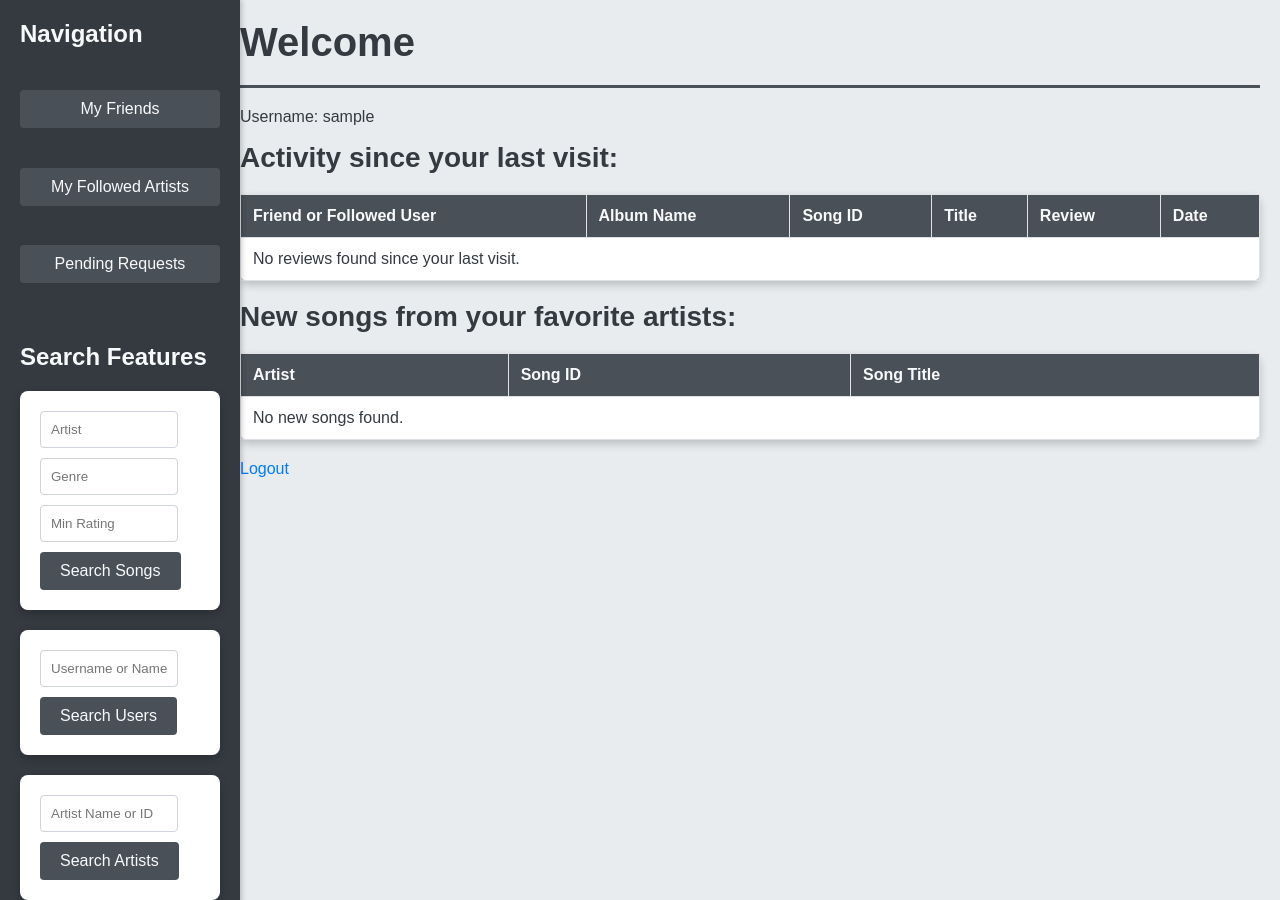
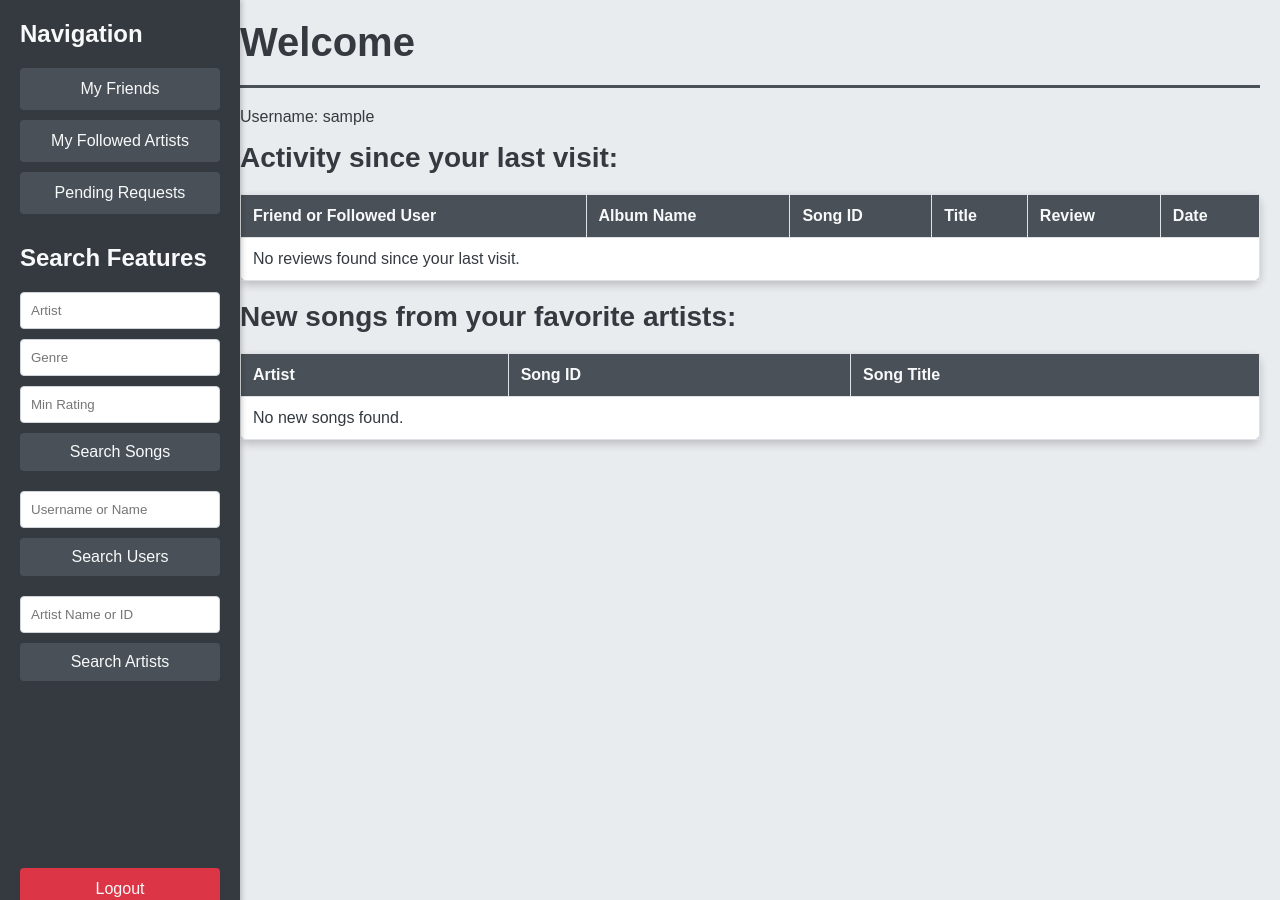
Before and after one commit to devmcdonald/FatEar-web-application, a Flask app: page /home in a window 1280 px wide. Run offline with Flask 3, Linux system fonts and the light colour scheme; the visitor is signed in with stand-in values (Sample User, id 1); data that the repository does not hold is empty; some libraries are stand-ins or nearby versions.

Commit message:
Add logout to dashbar

```diff
--- a/static/css/home.css
+++ b/static/css/home.css
@@ -27,26 +27,29 @@ body {
     box-shadow: 2px 0 5px rgba(0, 0, 0, 0.2);
     display: flex;
     flex-direction: column;
-    justify-content: space-between;
+    justify-content: flex-start;
 }
 
 .sidebar h2 {
     color: #f8f9fa;
     font-size: 1.5em;
     margin-top: 0;
+    margin-bottom: 20px;
 }
 
 .sidebar .btn {
     background-color: #495057;
     color: #f8f9fa;
     border: none;
-    padding: 10px;
+    padding: 12px 20px;
     margin-bottom: 10px;
     border-radius: 4px;
     cursor: pointer;
     text-align: center;
     text-decoration: none;
     display: block;
+    font-size: 1em;
+    transition: background-color 0.3s ease;
 }
 
 .sidebar .btn:hover {
@@ -55,6 +58,44 @@ body {
 
 .sidebar .search-form {
     margin-top: 20px;
+}
+
+.search-form form {
+    margin-bottom: 20px;
+}
+
+.search-form input[type="text"] {
+    padding: 10px;
+    border: 1px solid #ced4da;
+    border-radius: 4px;
+    margin-bottom: 10px;
+    width: 100%;
+    box-sizing: border-box;
+}
+
+.search-form input[type="submit"] {
+    background-color: #495057;
+    color: #f8f9fa;
+    border: none;
+    padding: 10px;
+    border-radius: 4px;
+    cursor: pointer;
+    font-size: 1em;
+    width: 100%;
+    transition: background-color 0.3s ease;
+}
+
+.search-form input[type="submit"]:hover {
+    background-color: #343a40;
+}
+
+.sidebar .logout-btn {
+    margin-top: auto;
+    background-color: #dc3545;
+}
+
+.sidebar .logout-btn:hover {
+    background-color: #c82333;
 }
 
 /* Main Content Styles */
@@ -109,38 +150,6 @@ a:hover {
     text-decoration: underline;
 }
 
-/* Form Styles */
-form {
-    background-color: #fff;
-    padding: 20px;
-    border-radius: 8px;
-    box-shadow: 0 4px 8px rgba(0, 0, 0, 0.2);
-    margin: 20px 0;
-}
-
-input[type="text"] {
-    padding: 10px;
-    border: 1px solid #ced4da;
-    border-radius: 4px;
-    margin-bottom: 10px;
-    width: calc(100% - 22px);
-    box-sizing: border-box;
-}
-
-input[type="submit"] {
-    background-color: #495057;
-    color: #f8f9fa;
-    border: none;
-    padding: 10px 20px;
-    border-radius: 4px;
-    cursor: pointer;
-    font-size: 1em;
-}
-
-input[type="submit"]:hover {
-    background-color: #343a40;
-}
-
 /* Error Message */
 .error {
     color: #dc3545;
--- a/templates/home.html
+++ b/templates/home.html
@@ -32,6 +32,8 @@
                 <input type="submit" value="Search Artists" />
             </form>
         </div>
+
+        <a href="/logout" class="btn logout-btn">Logout</a>
     </div>
 
     <div class="container">
@@ -101,8 +103,6 @@
         {% if error %}
         <p class="error"><strong>Error:</strong> {{ error }}</p>
         {% endif %}
-
-        <a href="/logout">Logout</a>
     </div>
 
 </body>
```
